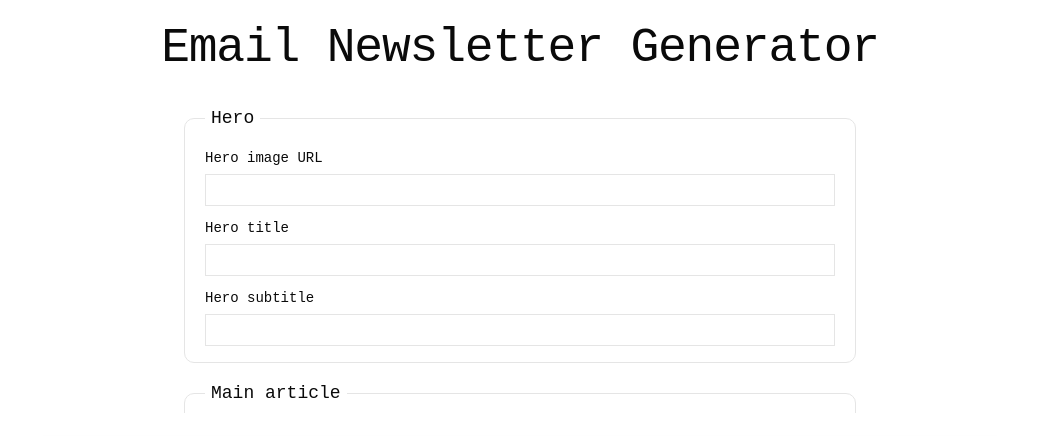
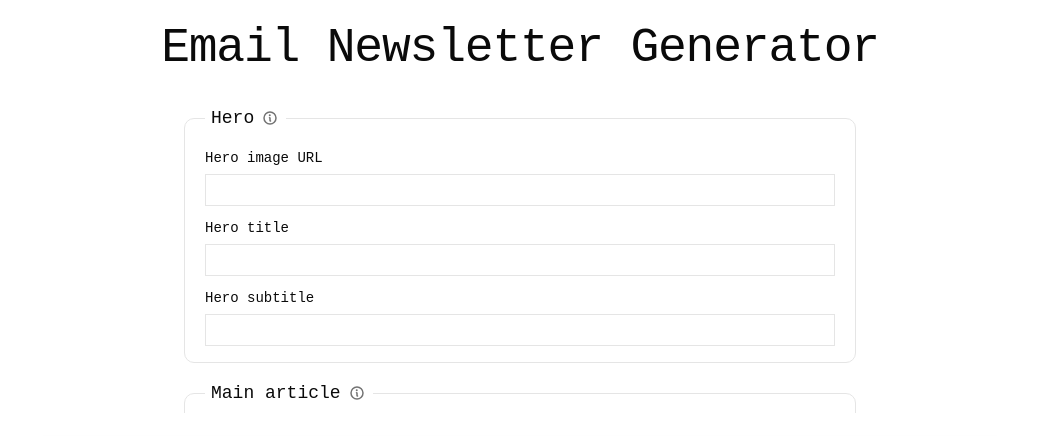
Before and after one commit to jamesbeaucode/news-letter-generator, a React (Vite) app: page / in a window 1280 px wide. Shown: the top 436 px of the page, without its empty margins (120-1159 px from the left). Built offline with nearby package versions, Linux system fonts and the light colour scheme.

Commit message:
ui updates

```diff
--- a/package.json
+++ b/package.json
@@ -16,6 +16,7 @@
     "@tailwindcss/vite": "^4.3.0",
     "class-variance-authority": "^0.7.1",
     "clsx": "^2.1.1",
+    "lucide-react": "^1.3.0",
     "radix-ui": "^1.5.0",
     "react": "^19.2.6",
     "react-dom": "^19.2.6",
--- a/src/NewsletterForm.tsx
+++ b/src/NewsletterForm.tsx
@@ -1,4 +1,10 @@
+import { InfoIcon } from "@phosphor-icons/react";
 import { Button } from "@/components/ui/button";
+import {
+  HoverCard,
+  HoverCardContent,
+  HoverCardTrigger,
+} from "@/components/ui/hover-card";
 import { Input } from "@/components/ui/input";
 import { Textarea } from "@/components/ui/textarea";
 import { useNewsLetterStore } from "./stores/newsLetterStore";
@@ -31,16 +37,57 @@ function Field({ label, value, onChange, multiline }: FieldProps) {
   );
 }
 
+type SectionInfo = {
+  description: string;
+  imageUrl: string;
+};
+
 type SectionProps = {
   title: string;
+  info: SectionInfo;
   children: React.ReactNode;
 };
 
-function FormSection({ title, children }: SectionProps) {
+function SectionInfoTrigger({
+  title,
+  info,
+}: {
+  title: string;
+  info: SectionInfo;
+}) {
+  return (
+    <HoverCard openDelay={200} closeDelay={100}>
+      <HoverCardTrigger asChild>
+        <button
+          type="button"
+          className="inline-flex size-5 shrink-0 items-center justify-center rounded-full text-muted-foreground transition-colors hover:text-foreground focus-visible:outline-none focus-visible:ring-2 focus-visible:ring-ring"
+          aria-label={`More info about ${title}`}
+        >
+          <InfoIcon className="size-4" weight="bold" />
+        </button>
+      </HoverCardTrigger>
+      <HoverCardContent align="start" className="w-72 p-3">
+        <p className="mb-2.5 text-sm leading-relaxed text-popover-foreground">
+          {info.description}
+        </p>
+        <img
+          src={info.imageUrl}
+          alt={`${title} section preview`}
+          className="aspect-video w-full rounded-sm object-cover"
+        />
+      </HoverCardContent>
+    </HoverCard>
+  );
+}
+
+function FormSection({ title, info, children }: SectionProps) {
   return (
     <fieldset className="mb-4 rounded-lg border border-border bg-background px-5 py-4">
       <legend className="px-1.5 text-lg font-medium text-foreground">
-        {title}
+        <span className="inline-flex items-center gap-1.5">
+          {title}
+          <SectionInfoTrigger title={title} info={info} />
+        </span>
       </legend>
       <div className="flex flex-col gap-3">{children}</div>
     </fieldset>
@@ -60,7 +107,14 @@ function NewsletterForm() {
       className="mx-auto max-w-2xl text-left"
       onSubmit={(e) => e.preventDefault()}
     >
-      <FormSection title="Hero">
+      <FormSection
+        title="Hero"
+        info={{
+          description:
+            "The hero is the top banner of the newsletter with a full-width image, headline, and subtitle.",
+          imageUrl: "/public/images/hero.png",
+        }}
+      >
         <Field
           label="Hero image URL"
           value={data.heroImage}
@@ -78,7 +132,14 @@ function NewsletterForm() {
         />
       </FormSection>
 
-      <FormSection title="Main article">
+      <FormSection
+        title="Main article"
+        info={{
+          description:
+            "The main article is the primary featured story block shown directly below the hero.",
+          imageUrl: "/public/images/main-desc.png",
+        }}
+      >
         <Field
           label="Subtitle"
           value={data.mainArticle.subTitle}
@@ -99,7 +160,14 @@ function NewsletterForm() {
         />
       </FormSection>
 
-      <FormSection title="Spotlight">
+      <FormSection
+        title="Spotlight"
+        info={{
+          description:
+            "Spotlight highlights a single featured item with an image, title, description, and link.",
+          imageUrl: "/public/images/spotlight.png",
+        }}
+      >
         <Field
           label="Image URL"
           value={data.spotlight.image}
@@ -123,7 +191,14 @@ function NewsletterForm() {
         />
       </FormSection>
 
-      <FormSection title="Blog">
+      <FormSection
+        title="Blog"
+        info={{
+          description:
+            "The blog section features a main post with image and a smaller sub-blog teaser below it.",
+          imageUrl: "/public/images/blog-article.png",
+        }}
+      >
         <Field
           label="Title"
           value={data.blog.title}
@@ -159,7 +234,15 @@ function NewsletterForm() {
       </FormSection>
 
       {data.articles.map((article, index) => (
-        <FormSection key={index} title={`Article ${index + 1}`}>
+        <FormSection
+          key={index}
+          title={`Article ${index + 1}`}
+          info={{
+            description:
+              "Each article card appears in the articles grid with an image, category, title, description, and link.",
+            imageUrl: `/public/images/articles.png`,
+          }}
+        >
           <Field
             label="Image URL"
             value={article.image}
@@ -189,7 +272,14 @@ function NewsletterForm() {
         </FormSection>
       ))}
 
-      <FormSection title="Side lines">
+      <FormSection
+        title="Side lines"
+        info={{
+          description:
+            "Side lines is a compact featured block with a title and link, often used for secondary highlights.",
+          imageUrl: "/public/images/sidelines.png",
+        }}
+      >
         <Field
           label="Title"
           value={data.sideLines.title}
@@ -202,7 +292,14 @@ function NewsletterForm() {
         />
       </FormSection>
 
-      <FormSection title="What's next">
+      <FormSection
+        title="What's next"
+        info={{
+          description:
+            "What's next is the closing section that teases upcoming content with a title and short description.",
+          imageUrl: "/public/images/whats-next.png",
+        }}
+      >
         <Field
           label="Title"
           value={data.whatNext.title}
--- /dev/null
+++ b/src/components/ui/hover-card.tsx
@@ -0,0 +1,42 @@
+import * as React from "react"
+import { HoverCard as HoverCardPrimitive } from "radix-ui"
+
+import { cn } from "@/lib/utils"
+
+function HoverCard({
+  ...props
+}: React.ComponentProps<typeof HoverCardPrimitive.Root>) {
+  return <HoverCardPrimitive.Root data-slot="hover-card" {...props} />
+}
+
+function HoverCardTrigger({
+  ...props
+}: React.ComponentProps<typeof HoverCardPrimitive.Trigger>) {
+  return (
+    <HoverCardPrimitive.Trigger data-slot="hover-card-trigger" {...props} />
+  )
+}
+
+function HoverCardContent({
+  className,
+  align = "center",
+  sideOffset = 4,
+  ...props
+}: React.ComponentProps<typeof HoverCardPrimitive.Content>) {
+  return (
+    <HoverCardPrimitive.Portal data-slot="hover-card-portal">
+      <HoverCardPrimitive.Content
+        data-slot="hover-card-content"
+        align={align}
+        sideOffset={sideOffset}
+        className={cn(
+          "z-50 w-64 origin-(--radix-hover-card-content-transform-origin) rounded-none bg-popover p-2.5 text-xs/relaxed text-popover-foreground shadow-md ring-1 ring-foreground/10 outline-hidden duration-100 data-[side=bottom]:slide-in-from-top-2 data-[side=left]:slide-in-from-right-2 data-[side=right]:slide-in-from-left-2 data-[side=top]:slide-in-from-bottom-2 data-open:animate-in data-open:fade-in-0 data-open:zoom-in-95 data-closed:animate-out data-closed:fade-out-0 data-closed:zoom-out-95",
+          className
+        )}
+        {...props}
+      />
+    </HoverCardPrimitive.Portal>
+  )
+}
+
+export { HoverCard, HoverCardTrigger, HoverCardContent }
--- /dev/null
+++ b/src/components/ui/popover.tsx
@@ -0,0 +1,87 @@
+import * as React from "react"
+import { Popover as PopoverPrimitive } from "radix-ui"
+
+import { cn } from "@/lib/utils"
+
+function Popover({
+  ...props
+}: React.ComponentProps<typeof PopoverPrimitive.Root>) {
+  return <PopoverPrimitive.Root data-slot="popover" {...props} />
+}
+
+function PopoverTrigger({
+  ...props
+}: React.ComponentProps<typeof PopoverPrimitive.Trigger>) {
+  return <PopoverPrimitive.Trigger data-slot="popover-trigger" {...props} />
+}
+
+function PopoverContent({
+  className,
+  align = "center",
+  sideOffset = 4,
+  ...props
+}: React.ComponentProps<typeof PopoverPrimitive.Content>) {
+  return (
+    <PopoverPrimitive.Portal>
+      <PopoverPrimitive.Content
+        data-slot="popover-content"
+        align={align}
+        sideOffset={sideOffset}
+        className={cn(
+          "z-50 flex w-72 origin-(--radix-popover-content-transform-origin) flex-col gap-2.5 rounded-none bg-popover p-2.5 text-xs text-popover-foreground shadow-md ring-1 ring-foreground/10 outline-hidden duration-100 data-[side=bottom]:slide-in-from-top-2 data-[side=left]:slide-in-from-right-2 data-[side=right]:slide-in-from-left-2 data-[side=top]:slide-in-from-bottom-2 data-open:animate-in data-open:fade-in-0 data-open:zoom-in-95 data-closed:animate-out data-closed:fade-out-0 data-closed:zoom-out-95",
+          className
+        )}
+        {...props}
+      />
+    </PopoverPrimitive.Portal>
+  )
+}
+
+function PopoverAnchor({
+  ...props
+}: React.ComponentProps<typeof PopoverPrimitive.Anchor>) {
+  return <PopoverPrimitive.Anchor data-slot="popover-anchor" {...props} />
+}
+
+function PopoverHeader({ className, ...props }: React.ComponentProps<"div">) {
+  return (
+    <div
+      data-slot="popover-header"
+      className={cn("flex flex-col gap-1 text-xs", className)}
+      {...props}
+    />
+  )
+}
+
+function PopoverTitle({ className, ...props }: React.ComponentProps<"h2">) {
+  return (
+    <div
+      data-slot="popover-title"
+      className={cn("text-sm font-medium", className)}
+      {...props}
+    />
+  )
+}
+
+function PopoverDescription({
+  className,
+  ...props
+}: React.ComponentProps<"p">) {
+  return (
+    <p
+      data-slot="popover-description"
+      className={cn("text-xs/relaxed text-muted-foreground", className)}
+      {...props}
+    />
+  )
+}
+
+export {
+  Popover,
+  PopoverAnchor,
+  PopoverContent,
+  PopoverDescription,
+  PopoverHeader,
+  PopoverTitle,
+  PopoverTrigger,
+}
```
Also changed, not shown: public/images/hero.png (added), 1 other file (tests, documents, lock files or other folders).
